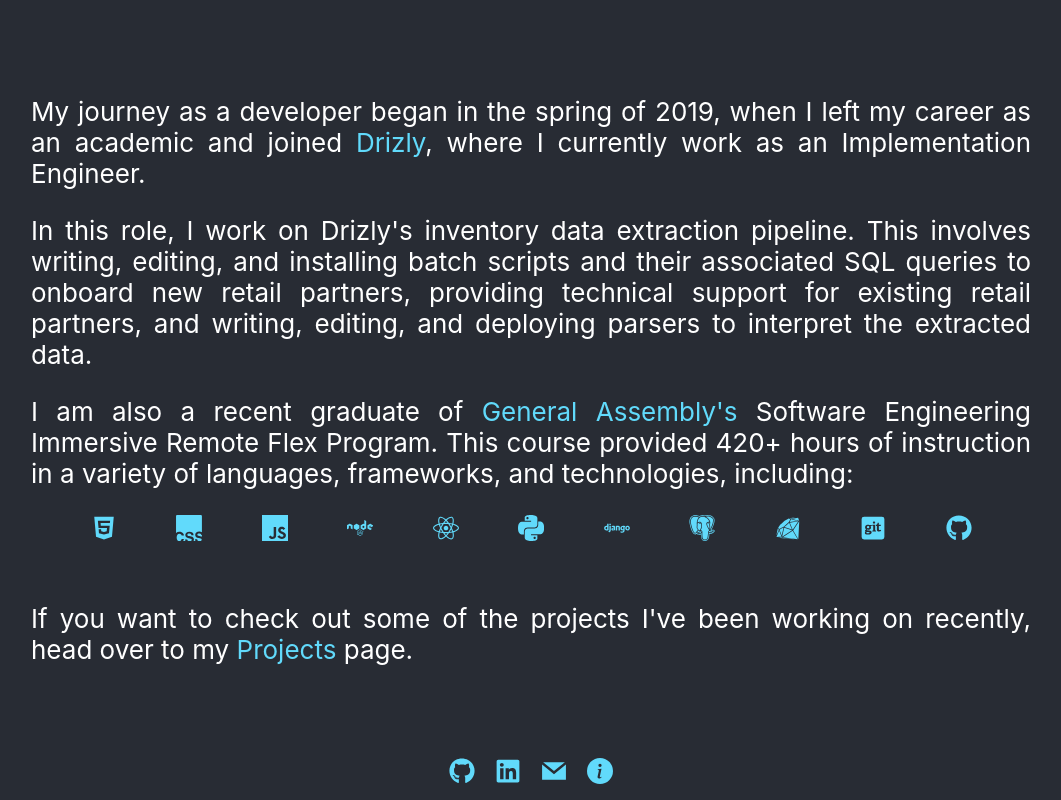
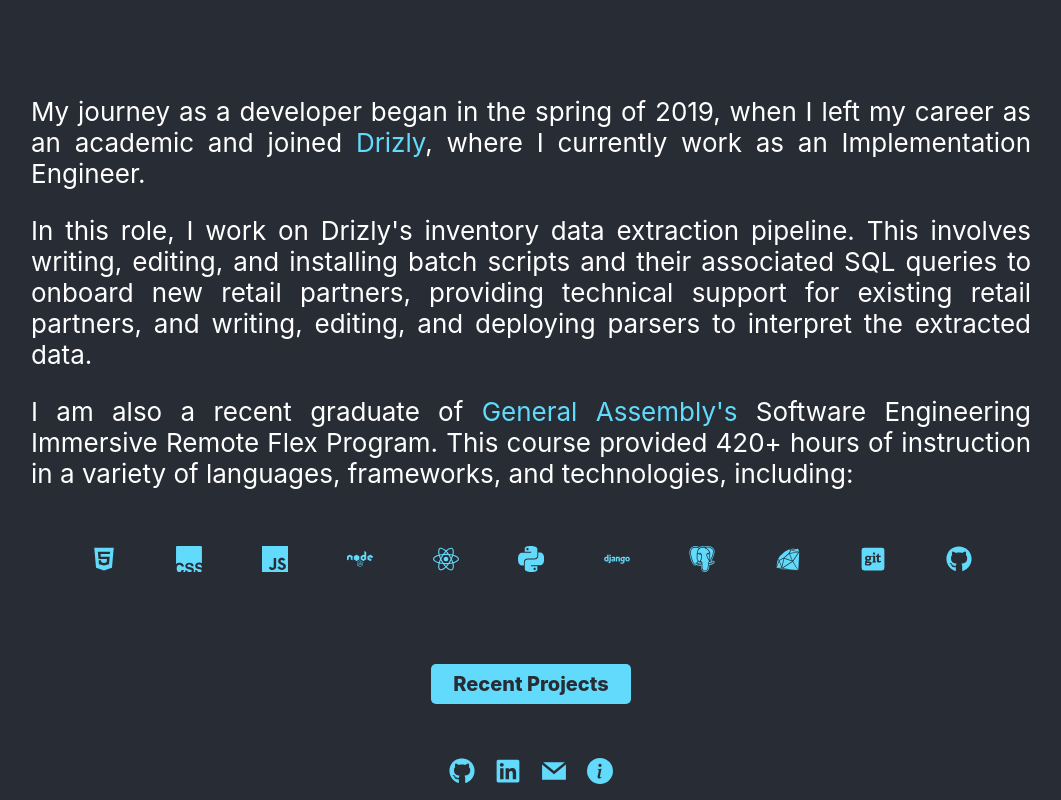
Before and after one commit to johnrobertmahlan/portfolio, a React (Create React App) app: page /about/dev in a window 1280 px wide. Shown: the whole page, without its empty margins (109-1170 px from the left). Built offline with nearby package versions, Linux system fonts and the light colour scheme.

Commit message:
convert link to button

```diff
--- a/src/pages/AboutPage/AboutPage.jsx
+++ b/src/pages/AboutPage/AboutPage.jsx
@@ -12,7 +12,7 @@ class AboutPage extends Component {
                     <Fade top>
                         <img className={styles.Profile} src="https://i.imgur.com/jIf1H2h.jpg?1"></img>
                     </Fade>
-                    <Fade left>
+                    <Fade bottom>
                         <h5>
                         I am a full stack web developer based in Denver. I am a fan of clean, crisp code and simple, elegant design, and I strive to achieve both in my work. I am also a philosopher who enjoys grappling with foundational questions about the nature of existence, goodness, and reason. I am a lifelong learner who is always looking for the next challenge.
                         </h5>
--- a/src/pages/DevPage/DevPage.jsx
+++ b/src/pages/DevPage/DevPage.jsx
@@ -5,6 +5,7 @@ import { FaHtml5, FaNode, FaReact, FaGitSquare, FaGithub } from 'react-icons/fa'
 import { SiCsswizardry, SiJavascript, SiPython, SiPostgresql} from 'react-icons/si';
 import { DiDjango, DiRuby } from 'react-icons/di';
 import Footer from '../../components/Footer/Footer';
+import { AiFillForward } from 'react-icons/ai';
 
 const iconStyle = {
     color: '#61dafb',
@@ -22,6 +23,7 @@ class DevPage extends Component {
                     <div className={styles.GA}>
                         <p>I am also a recent graduate of <a href="https://generalassemb.ly/" target="_blank">General Assembly's</a> Software Engineering Immersive Remote Flex Program.
                         This course provided 420+ hours of instruction in a variety of languages, frameworks, and technologies, including:</p>
+                        <br />
                         <div className={styles.Tech}>
                             <FaHtml5 style={iconStyle}/>
                             <SiCsswizardry style={iconStyle}/>
@@ -37,7 +39,9 @@ class DevPage extends Component {
                             <FaGithub style={iconStyle}/>
                         </div>
                         <br /><br />
-                        If you want to check out some of the projects I've been working on recently, head over to my <Link to="/about/dev/projects">Projects</Link> page.
+                        <div className={styles.ButtonField}>
+                            <Link to="/about/dev/projects" className={styles.Button}>Recent Projects</Link>
+                        </div>
                     </div>
                 </div>
                 <Footer className={styles.Footer}/>
--- a/src/pages/DevPage/DevPage.module.css
+++ b/src/pages/DevPage/DevPage.module.css
@@ -36,6 +36,26 @@
       text-decoration: none;
   }
 
+  .ButtonField {
+    display: flex;
+    justify-content: space-around;
+  }
+
+  .Button {
+    display: flex;
+    justify-content: center;
+    align-items: center;
+    text-decoration: none;
+    border-radius: 5px;
+    background-color: #61dafb;
+    color: #282c34;
+    font-size: 20px;
+    font-weight: 800;
+    height: 40px;
+    width: 200px;
+    margin: 30px;
+  }
+
   .Footer {
       padding-top: 0;
   }
```
